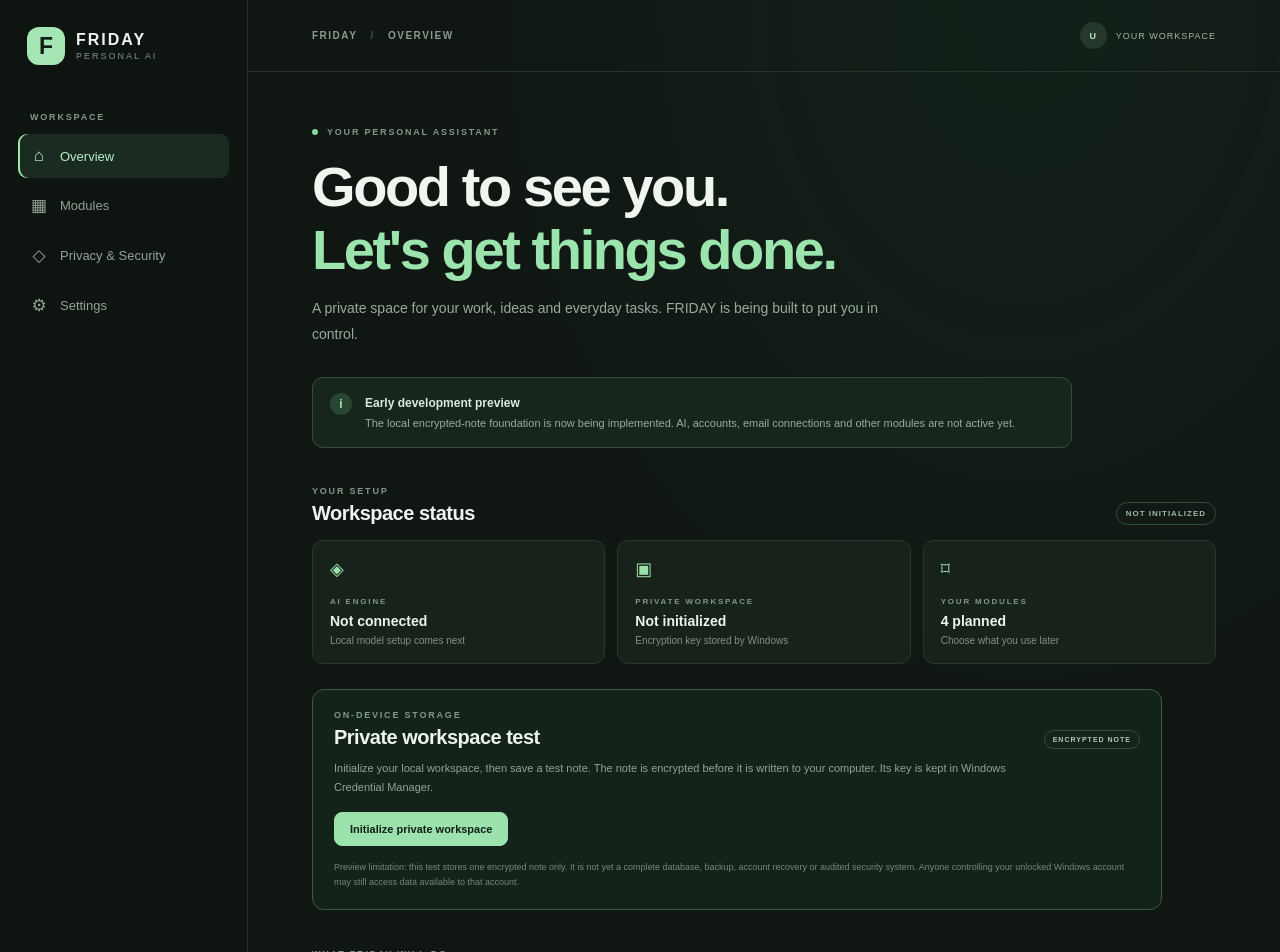
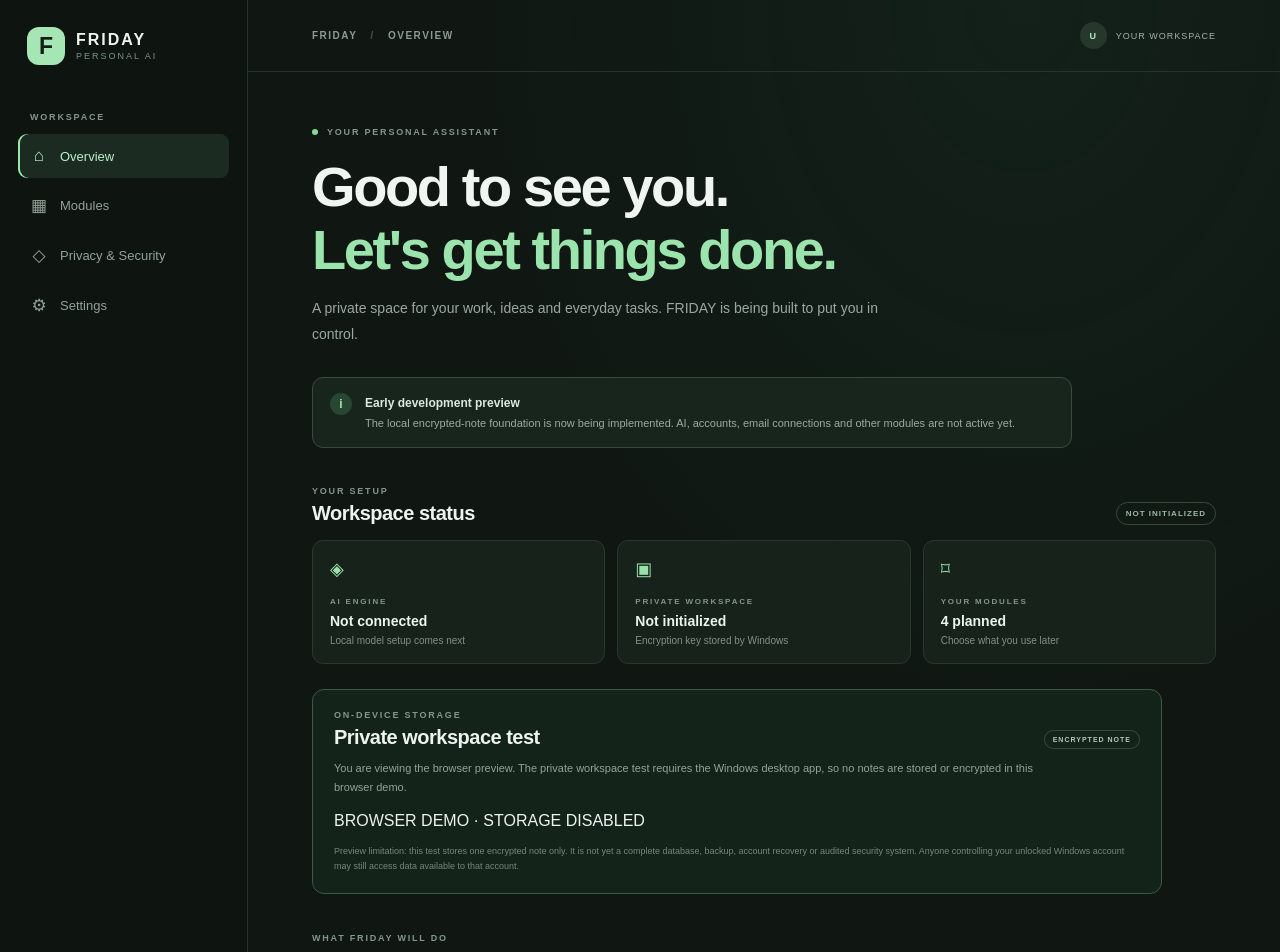
Before and after one commit to Friday-AI-Personal-Assistant/FRIDAY, a React (Vite) app: page / in a window 1280 px wide. Shown: the top 952 px of the page. Built offline with nearby package versions, Linux system fonts and the light colour scheme.

Commit message:
feat: add safe read-only browser preview mode

```diff
--- a/src/App.tsx
+++ b/src/App.tsx
@@ -16,6 +16,7 @@ function App() {
   const [note, setNote] = useState("");
   const [workspaceMessage, setWorkspaceMessage] = useState("");
   const [busy, setBusy] = useState(false);
+  const isDesktopApp = "__TAURI_INTERNALS__" in window;
 
   async function initializeWorkspace() {
     setBusy(true);
@@ -90,8 +91,8 @@ function App() {
 
           <div className="workspace-panel">
             <div className="section-heading"><div><span className="eyebrow">ON-DEVICE STORAGE</span><h2>Private workspace test</h2></div><span className="planned">ENCRYPTED NOTE</span></div>
-            <p className="panel-copy">Initialize your local workspace, then save a test note. The note is encrypted before it is written to your computer. Its key is kept in Windows Credential Manager.</p>
-            {!workspaceReady ? <button className="primary-button" disabled={busy} onClick={initializeWorkspace}>{busy ? "Please wait…" : "Initialize private workspace"}</button> : <>
+            <p className="panel-copy">{isDesktopApp ? "Initialize your local workspace, then save a test note. The note is encrypted before it is written to your computer. Its key is kept in Windows Credential Manager." : "You are viewing the browser preview. The private workspace test requires the Windows desktop app, so no notes are stored or encrypted in this browser demo."}</p>
+            {!isDesktopApp ? <div className="browser-preview-label">BROWSER DEMO · STORAGE DISABLED</div> : !workspaceReady ? <button className="primary-button" disabled={busy} onClick={initializeWorkspace}>{busy ? "Please wait…" : "Initialize private workspace"}</button> : <>
               <textarea className="private-note" value={note} onChange={event => setNote(event.target.value)} maxLength={20000} placeholder="Write a private test note here…" />
               <button className="primary-button" disabled={busy} onClick={saveNote}>{busy ? "Please wait…" : "Save encrypted note"}</button>
             </>}
```
